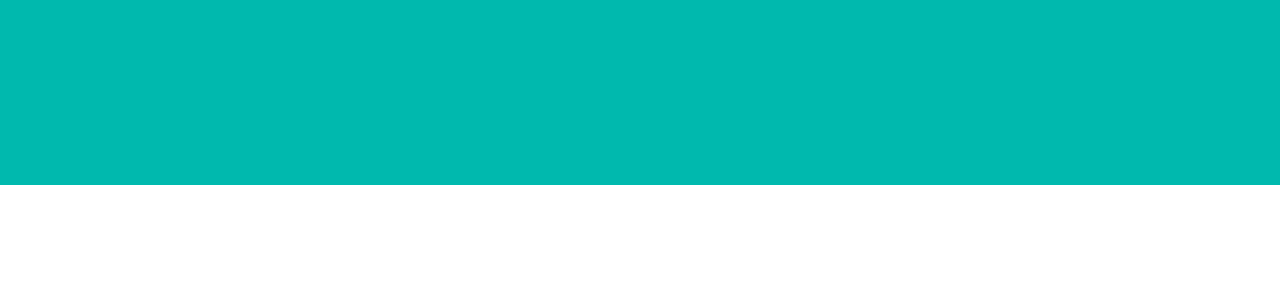
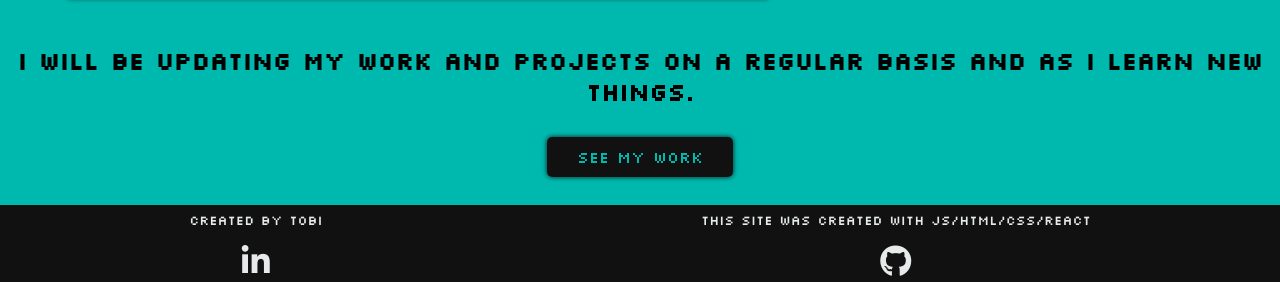
Before and after one commit to Elaine-Smit/Portfolio, a React (Create React App) app in the folder my-portfolio/: page / in a window 1280 px wide. Shown: the part 3060-3342 px from the top of the page. Before the commit the page ends 3245 px from the top, so only its background shows below. Built offline with nearby package versions, Linux system fonts and the light colour scheme.

Commit message:
Footer
Added footer and social media

```diff
--- a/my-portfolio/public/index.html
+++ b/my-portfolio/public/index.html
@@ -2,6 +2,7 @@
 <html lang="en">
   <head>
     <meta charset="utf-8" />
+    <script src="https://kit.fontawesome.com/d196eaf628.js" crossorigin="anonymous"></script>
     <link rel="preconnect" href="https://fonts.googleapis.com">
     <link rel="preconnect" href="https://fonts.gstatic.com" crossorigin>
     <link href="https://fonts.googleapis.com/css2?family=Raleway:wght@100;300;400;600&family=Silkscreen&display=swap" rel="stylesheet">
--- a/my-portfolio/src/App.css
+++ b/my-portfolio/src/App.css
@@ -238,9 +238,47 @@
   margin-top: 20vh;
   right: 40vw;
 }
+.work-display{
+  position: relative;
+  top: 80vh;
+}
 .about-p > p{
   word-spacing: 0.1rem;
   letter-spacing: 0.2rem;
+}
+.btn-work-dark{
+  background-color: var(--gray);
+  color: var(--blue);
+  border-radius: 5px;
+  padding: 10px 30px;
+
+  text-decoration: none;
+
+  box-shadow: 0 0 5px var(--gray);
+}
+.btn-work-dark:hover{
+  padding: 9px 29px;
+}
+.bottom-info{
+  display: flex;
+  justify-content: space-around;
+  align-items: center;
+
+  height: 100px;
+
+  background-color: var(--gray);
+  color: var(--white);
+}
+.fa-brands{
+  font-size: 2rem;
+  color: var(--white);
+
+  cursor: pointer;
+  transition: 0.2s linear;
+}
+.fa-brands:hover{
+  color: var(--blue);
+  text-shadow: 0 0 3px var(--teal);
 }
 
 @keyframes App-logo-spin {
--- a/my-portfolio/src/App.js
+++ b/my-portfolio/src/App.js
@@ -3,6 +3,7 @@
 import Intro from "./components/Intro"
 import Use from "./components/Use"
 import About from "./components/About"
+import Bottom from "./components/Footer"
 
 function App() {
   return (
@@ -12,7 +13,7 @@
           <ul className="nav">
             <li><a href="#services" alt="services link">What I do</a></li>
             <li><a href="#tech" alt="technologies link">What I use</a></li>
-            <li><a href="#about" alt="contact link">About Me</a></li>
+            <li><a href="#contact" alt="contact link">About Me</a></li>
           </ul>
         </nav>
       </header>
@@ -25,7 +26,7 @@
         </div>
       </main>
       <footer>
-
+        <Bottom />
       </footer>
     </div>
   );
--- a/my-portfolio/src/components/About.js
+++ b/my-portfolio/src/components/About.js
@@ -29,6 +29,11 @@
                         Nothing feels better than being able to do anything you want.
                     </p>
                 </div>
+                <div className="work-display">
+                    <h2>I will be updating my work and projects on a regular basis and as i learn new things.</h2>
+                    <br/>
+                    <a href="work" className="btn-work-dark">See my work</a>
+                </div>
             </div>
         </div>
     )
--- /dev/null
+++ b/my-portfolio/src/components/Footer.js
@@ -0,0 +1,24 @@
+import React from "react";
+
+export default function Footer(){
+    return(
+        <div className="bottom-info">
+            <div>
+                <div>
+                    <p><small>Created by Tobi</small></p>
+                </div>
+                <div>
+                    <a href="https://www.linkedin.com/in/elaine-s31/" target="_blank" rel="noreferrer"><i class="fa-brands fa-linkedin-in"></i></a>
+                </div>
+            </div>
+            <div>
+                <div>
+                    <p><small>This site was created with JS/HTML/CSS/React</small></p>
+                </div>
+                <div>
+                    <a href="https://github.com/Elaine-Smit" target="_blank" rel="noreferrer"><i class="fa-brands fa-github"></i></a>
+                </div>
+            </div>
+        </div>
+    )
+}
--- a/my-portfolio/src/components/Intro.js
+++ b/my-portfolio/src/components/Intro.js
@@ -11,7 +11,7 @@
             </div>
             <div className="main-body">
                 <div className="what-i-do">
-                    <h1>What I do <small>...for now</small></h1>
+                    <h1>What I do</h1>
 
                     <img className="dec-img" src={DecImage} alt=""/>
                 </div>
@@ -37,7 +37,7 @@
                                 From downloadable content to physical products.
                                 <br/>
                                 <br/>
-                                I can Get you product in the markets ready for sale.
+                                I can get you product in the markets ready for sale.
                             </p>
                         </div>
                         <div>
```
